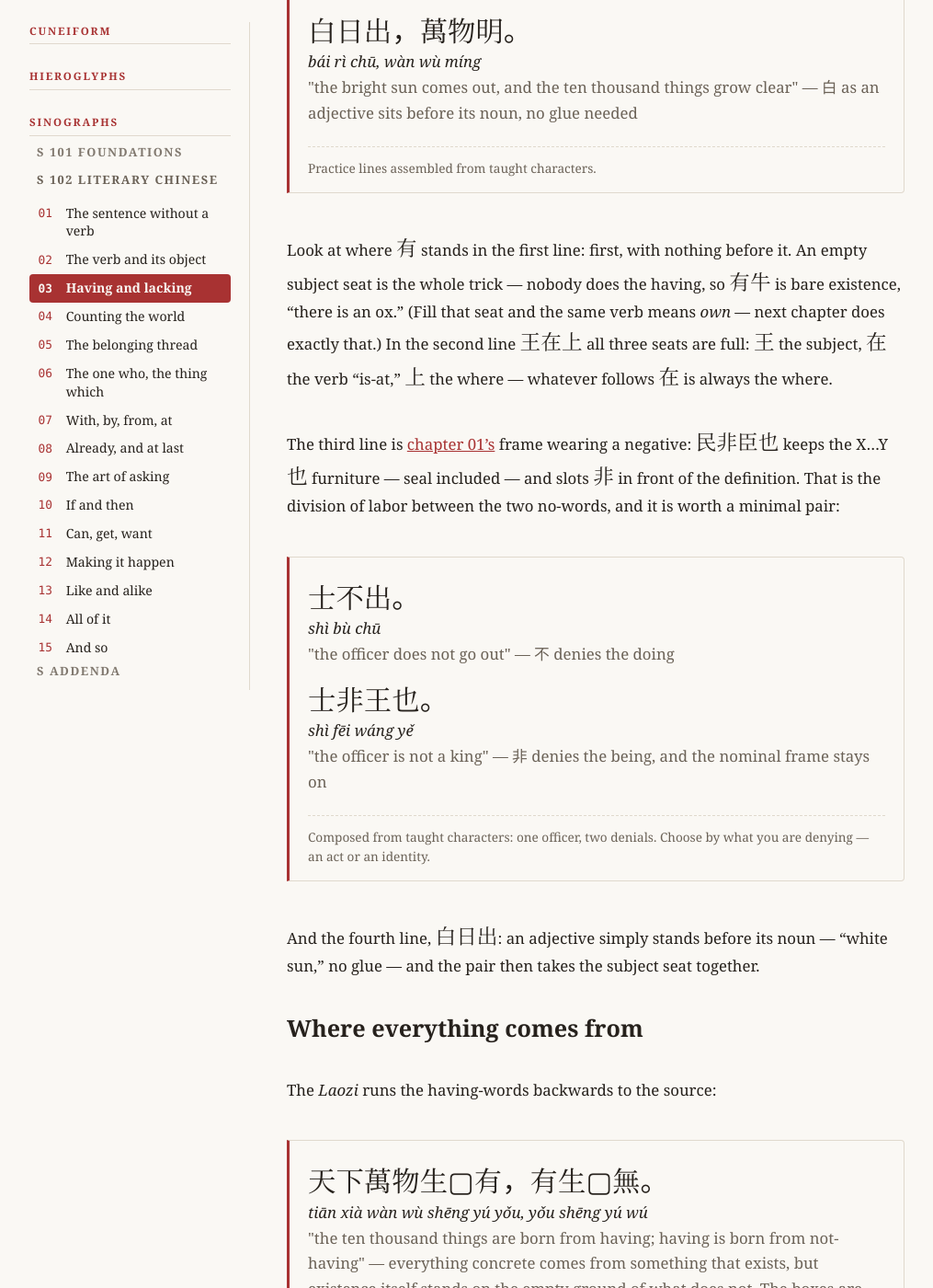
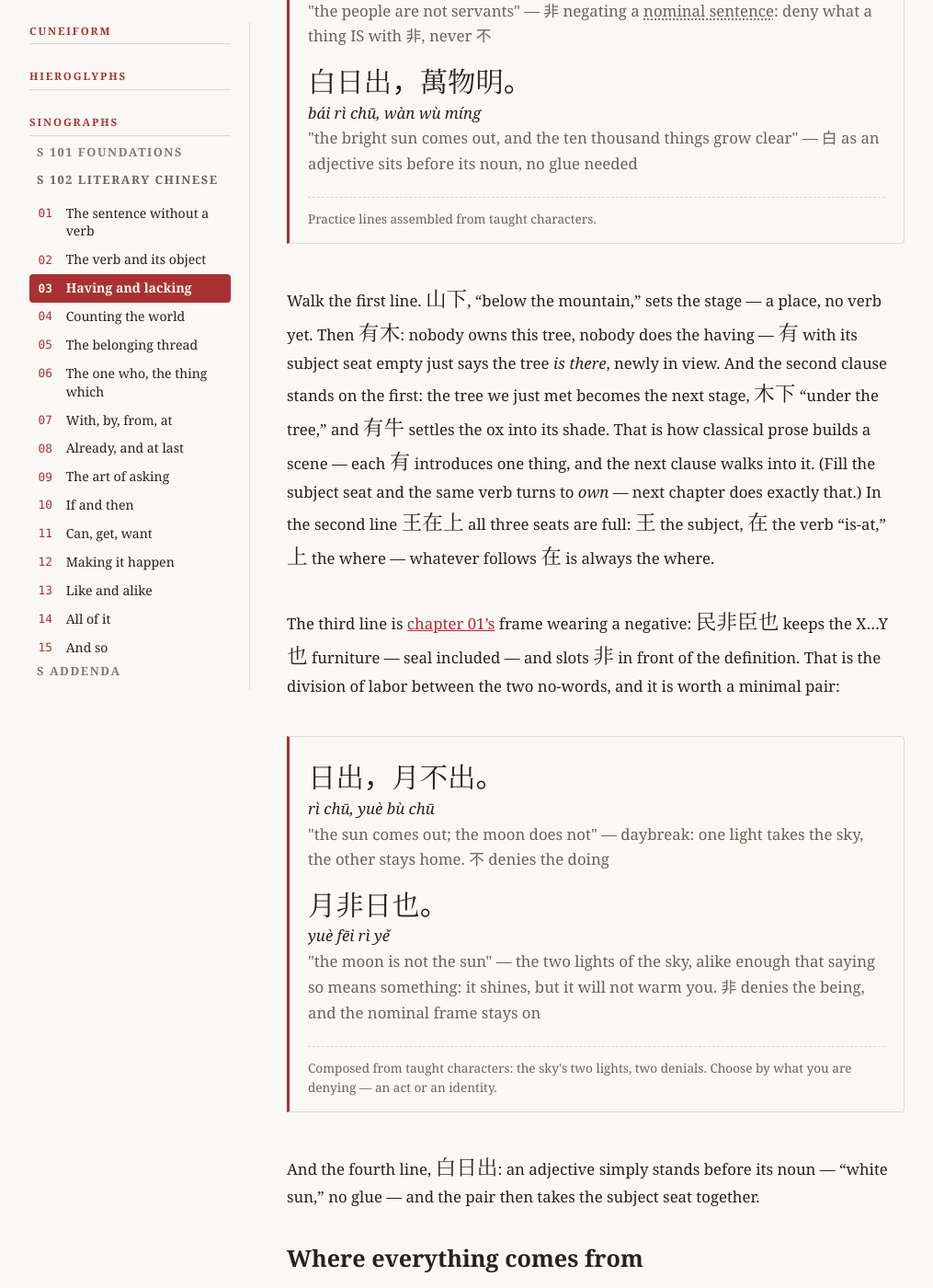
Before and after one commit to arvicco/nabu-edubba, a Jekyll site: the page built from site/sinographs/102/03-having-and-lacking.md, in a window 1280 px wide and 1400 px high, scrolled down 1810 px. Shown: the whole window at 92% size, without its empty margins (132-1147 px from the left). Built offline with Jekyll 4.4.1, drawn with Linux system fonts in a browser that asks for light colours; some of the changed text lies outside the part shown.

Commit message:
fix: composed lines are utterances, not specimens — law + sweep
Owner rulings, this review round: 有牛，有物 meant nothing; 民出而
王入 answered no question anyone asked. The law now says it: a
composed line says something a person would say, glossed for
meaning and context — the meaning law binds composed lines exactly
as borrowed ones. Swept the exemplar batch: the shade-tree ox
scene (ch03), sun/moon as the two denials (ch03), daybreak sending
the people out (ch02, seeding the work-song finale), the king
defined by whom he rules (ch01), the counted household (ch04).

Co-Authored-By: Claude Fable 5 <noreply@anthropic.com>

```diff
--- a/site/sinographs/102/03-having-and-lacking.md
+++ b/site/sinographs/102/03-having-and-lacking.md
@@ -78,7 +78,7 @@ The patterns on your own characters:
 
 <figure class="reading reading--script reading--composed">
   <div class="reading-lines">
-    <div class="reading-line"><span class="script">有牛，有物。</span><span class="translit pinyin">yǒu niú, yǒu wù</span><span class="gloss">"there is an ox; there are things" — 有 asserts existence with no subject at all</span></div>
+    <div class="reading-line"><span class="script">山下有木，木下有牛。</span><span class="translit pinyin">shān xià yǒu mù, mù xià yǒu niú</span><span class="gloss">"below the mountain there is a tree; under the tree there is an ox" — a resting ox in the shade, painted in two strokes. This is what 有 is for: bringing things into the picture one at a time — the classical "once there was…"</span></div>
     <div class="reading-line"><span class="script">王在上，民在下。</span><span class="translit pinyin">wáng zài shàng, mín zài xià</span><span class="gloss">"the king is above, the people are below" — 在 places; what follows it is the where</span></div>
     <div class="reading-line"><span class="script">民非臣也。</span><span class="translit pinyin">mín fēi chén yě</span><span class="gloss">"the people are not servants" — 非 negating a nominal sentence: deny what a thing IS with 非, never 不</span></div>
     <div class="reading-line"><span class="script">白日出，萬物明。</span><span class="translit pinyin">bái rì chū, wàn wù míng</span><span class="gloss">"the bright sun comes out, and the ten thousand things grow clear" — 白 as an adjective sits before its noun, no glue needed</span></div>
@@ -88,12 +88,20 @@ The patterns on your own characters:
   </figcaption>
 </figure>
 
-Look at where <span class="script">有</span> stands in the first
-line: first, with nothing before it. An empty subject seat is
-the whole trick — nobody does the having, so
-<span class="script">有牛</span> is bare existence, "there is an
-ox." (Fill that seat and the same verb means *own* — next
-chapter does exactly that.) In the second line
+Walk the first line. <span class="script">山下</span>, "below
+the mountain," sets the stage — a place, no verb yet. Then
+<span class="script">有木</span>: nobody owns this tree, nobody
+does the having — <span class="script">有</span> with its
+subject seat empty just says the tree *is there*, newly in
+view. And the second clause stands on the first: the tree we
+just met becomes the next stage, <span class="script">木下</span>
+"under the tree," and <span class="script">有牛</span> settles
+the ox into its shade. That is how classical prose builds a
+scene — each
+<span class="script">有</span> introduces one thing, and the
+next clause walks into it. (Fill the subject seat and the same
+verb turns to *own* — next chapter does exactly that.) In the
+second line
 <span class="script">王在上</span> all three seats are full:
 <span class="script">王</span> the subject,
 <span class="script">在</span> the verb "is-at,"
@@ -109,12 +117,13 @@ no-words, and it is worth a minimal pair:
 
 <figure class="reading reading--script reading--composed">
   <div class="reading-lines">
-    <div class="reading-line"><span class="script">士不出。</span><span class="translit pinyin">shì bù chū</span><span class="gloss">"the officer does not go out" — 不 denies the doing</span></div>
-    <div class="reading-line"><span class="script">士非王也。</span><span class="translit pinyin">shì fēi wáng yě</span><span class="gloss">"the officer is not a king" — 非 denies the being, and the nominal frame stays on</span></div>
+    <div class="reading-line"><span class="script">日出，月不出。</span><span class="translit pinyin">rì chū, yuè bù chū</span><span class="gloss">"the sun comes out; the moon does not" — daybreak: one light takes the sky, the other stays home. 不 denies the doing</span></div>
+    <div class="reading-line"><span class="script">月非日也。</span><span class="translit pinyin">yuè fēi rì yě</span><span class="gloss">"the moon is not the sun" — the two lights of the sky, alike enough that saying so means something: it shines, but it will not warm you. 非 denies the being, and the nominal frame stays on</span></div>
   </div>
   <figcaption class="citation">
-    Composed from taught characters: one officer, two denials.
-    Choose by what you are denying — an act or an identity.
+    Composed from taught characters: the sky's two lights, two
+    denials. Choose by what you are denying — an act or an
+    identity.
   </figcaption>
 </figure>
 
```
Also changed, not shown: docs/courses/sinographs.md (+11 -4 lines), site/sinographs/102/01-the-sentence-without-a-verb.md (+1 -1 lines), site/sinographs/102/02-the-verb-and-its-object.md (+7 -5 lines), site/sinographs/102/04-counting-the-world.md (+1 -1 lines).
